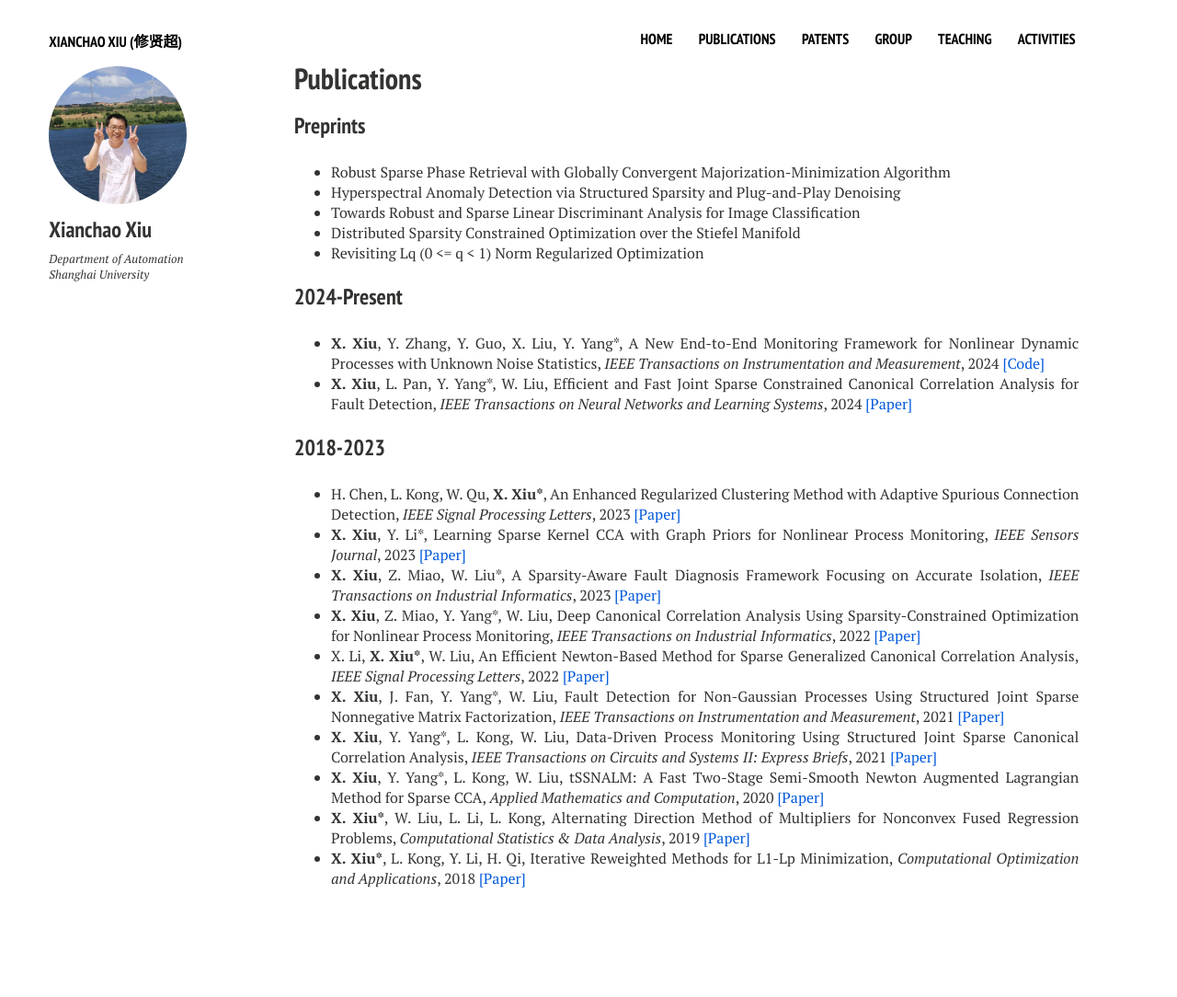
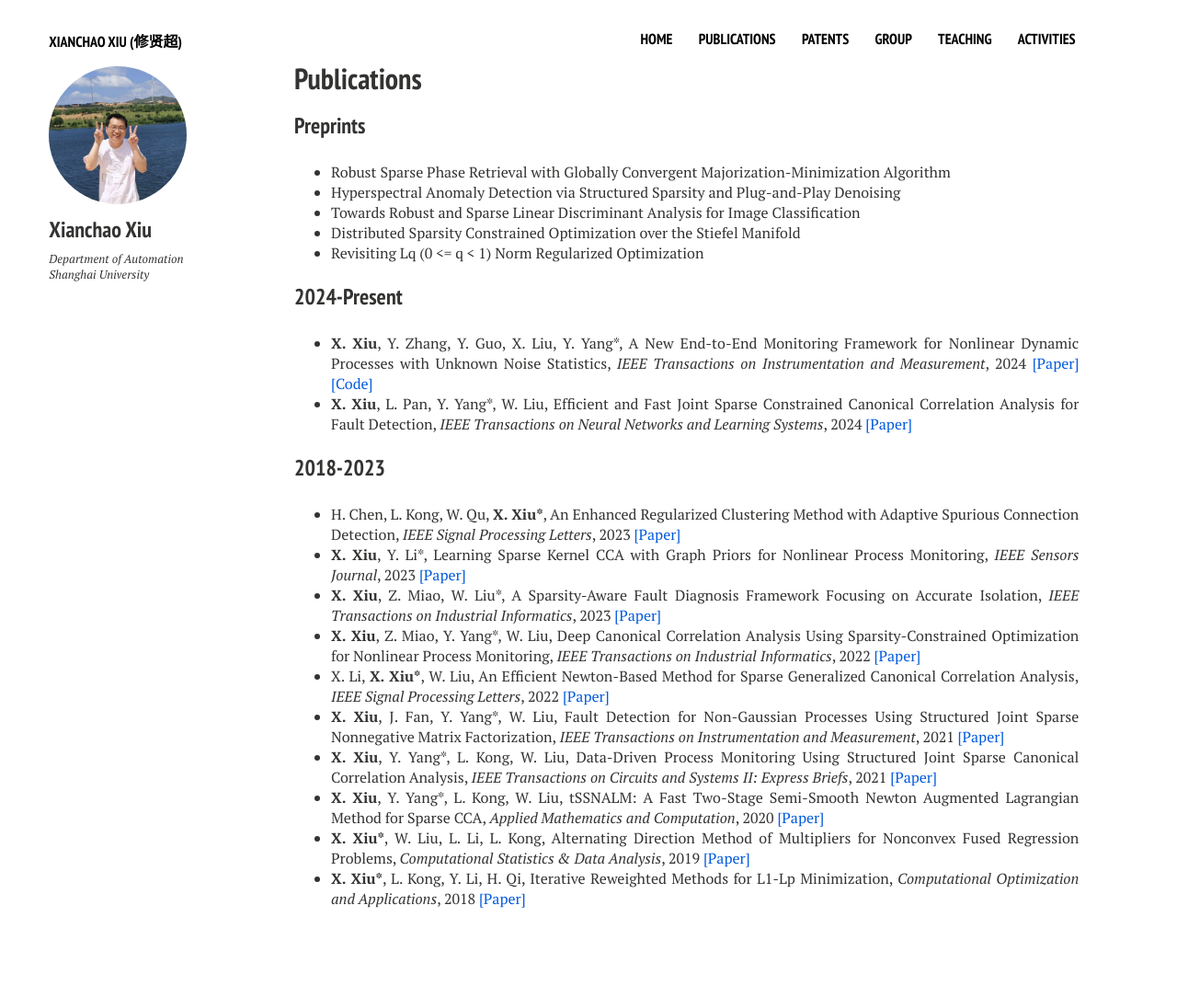
Before and after one commit to xianchaoxiu/xianchaoxiu.github.io, a Jekyll site: the page built from publications/index.md, in a window 1280 px wide. Shown: the whole page at 92% size. Built offline with Jekyll 4.4.1, drawn with Linux system fonts in a browser that asks for light colours; nearby versions of some CDN libraries; before the commit the page ends 1062 px from its top, so only the background shows below that.

Commit message:
Update index.md

```diff
--- a/publications/index.md
+++ b/publications/index.md
@@ -15,7 +15,7 @@ share: false
 * Revisiting Lq (0 <= q < 1) Norm Regularized Optimization <br>
 
 ### 2024-Present
-* <b>X. Xiu</b>, Y. Zhang, Y. Guo, X. Liu, Y. Yang*, A New End-to-End Monitoring Framework for Nonlinear Dynamic Processes with Unknown Noise Statistics, <i>IEEE Transactions on Instrumentation and Measurement</i>, 2024 <a href="https://github.com/xianchaoxiu/IEEE_TIM_DRNN" class="textlink" target="_blank">[Code]</a> <br>
+* <b>X. Xiu</b>, Y. Zhang, Y. Guo, X. Liu, Y. Yang*, A New End-to-End Monitoring Framework for Nonlinear Dynamic Processes with Unknown Noise Statistics, <i>IEEE Transactions on Instrumentation and Measurement</i>, 2024 <a href="https://ieeexplore.ieee.org/document/10464356" class="textlink" target="_blank">[Paper]</a> <a href="https://github.com/xianchaoxiu/IEEE_TIM_DRNN" class="textlink" target="_blank">[Code]</a> <br>
 * <b>X. Xiu</b>, L. Pan, Y. Yang*, W. Liu, Efficient and Fast Joint Sparse Constrained Canonical Correlation Analysis for Fault Detection, <i>IEEE Transactions on Neural Networks and Learning Systems</i>, 2024 <a href="https://ieeexplore.ieee.org/document/9887978" class="textlink" target="_blank">[Paper]</a> <br>
 
 ### 2018-2023
```
